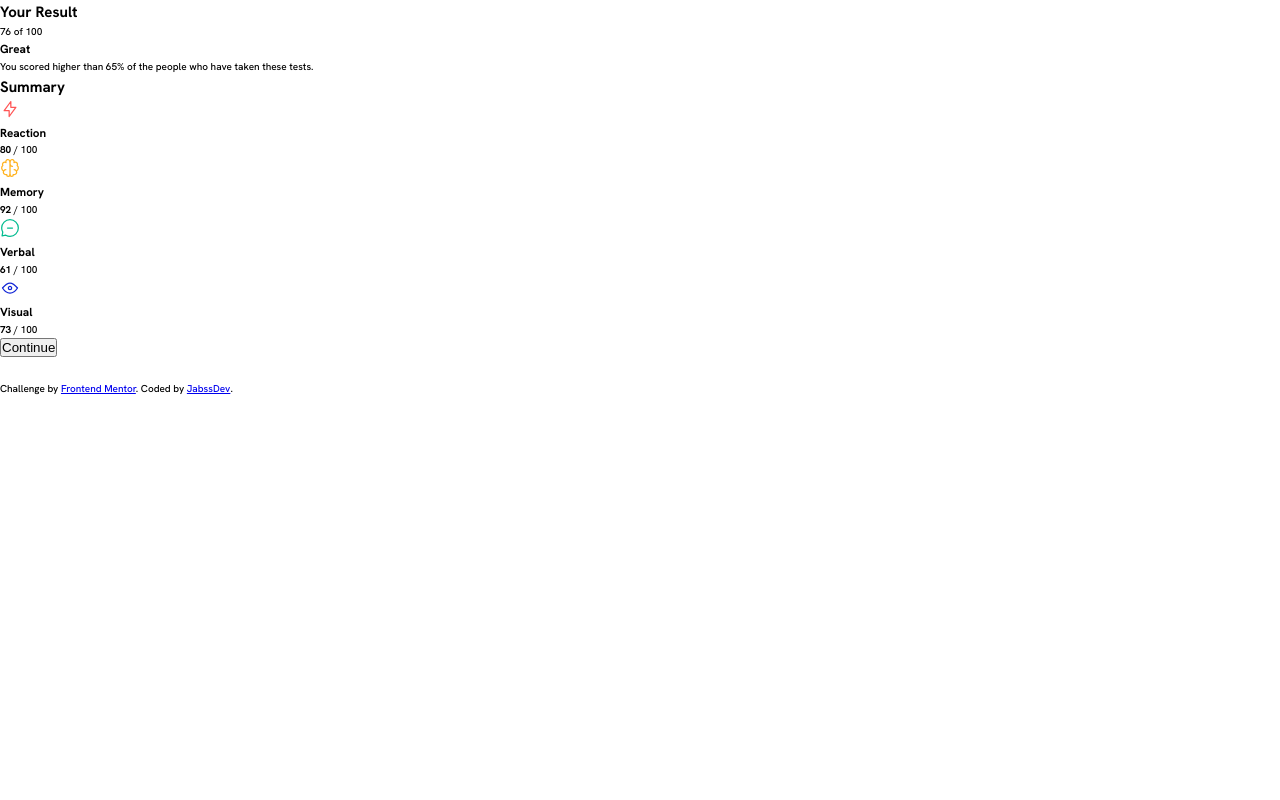
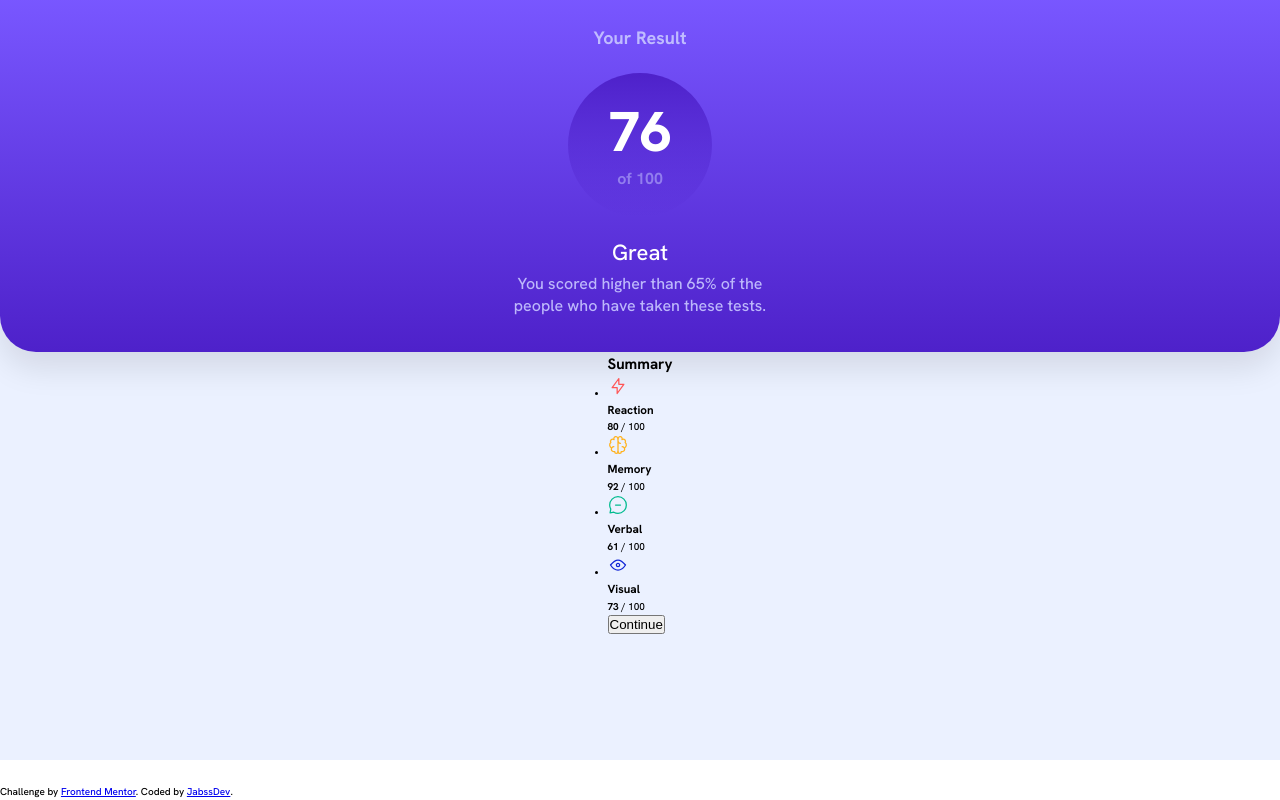
Before and after one commit to jabssdev/results-summary-component, a plain HTML site: page src/index.html in a window 1280 px wide. Drawn offline with Linux system fonts and the light colour scheme.

Commit message:
style: update color variables and add main layout styles for result card component

```diff
--- a/src/styles.css
+++ b/src/styles.css
@@ -10,8 +10,10 @@
 	--clr-persian-blue: hsla(241, 72%, 46%, 0);
 
 	--clr-white: hsl(0, 0%, 100%);
-	--clr-pale-blue: hsl(221, 100%, 96%);
+	--clr-pale-blue: hsl(222, 100%, 96%);
 	--clr-light-lavender: hsl(241, 100%, 89%);
+	--clr-light-lavender-50: hsla(241, 100%, 89%, 0.5);
+	--clr-light-lavender-90: hsla(241, 100%, 89%, 0.9);
 	--clr-dark-gray-blue: hsl(224, 30%, 27%);
 
 	font-size: clamp(50%, 0.5vw + 50%, 62.5%);
@@ -69,3 +71,79 @@ body {
 	white-space: nowrap;
 	border: 0;
 }
+
+main {
+	flex: 1;
+	display: flex;
+	flex-direction: column;
+	align-items: center;
+	background-color: var(--clr-pale-blue);
+}
+
+.result-card {
+	width: 100%;
+	padding: 2.4rem;
+	display: flex;
+	flex-direction: column;
+	align-items: center;
+	justify-content: center;
+	background: linear-gradient(to bottom, var(--clr-light-slate-blue), var(--clr-violet-blue));
+	border-bottom-left-radius: 3.6rem;
+	border-bottom-right-radius: 3.6rem;
+	overflow: hidden;
+	box-shadow: 0 1.6rem 3.2rem rgba(0, 0, 0, 0.1);
+}
+
+.result-card__title {
+	font-size: 1.8rem;
+	font-weight: 700;
+	color: var(--clr-light-lavender-90);
+	margin-bottom: 2rem;
+}
+
+.result-card__score {
+	width: 14.4rem;
+	height: 14.4rem;
+	margin-bottom: 1.8rem;
+	display: flex;
+	flex-direction: column;
+	align-items: center;
+	justify-content: center;
+	background: linear-gradient(to top, var(--clr-persian-blue), var(--clr-violet-blue));
+	border-radius: 50%;
+}
+
+.result-card__score--number {
+	font-size: 5.6rem;
+	font-weight: 800;
+	line-height: 1.2;
+	color: var(--clr-white);
+}
+
+.result-card__score--out-of {
+	font-size: 1.6rem;
+	font-weight: 700;
+	color: var(--clr-light-lavender-50);
+}
+
+.result-card__rating {
+	max-width: 26rem;
+	margin-bottom: 1rem;
+	display: flex;
+	flex-direction: column;
+	align-items: center;
+}
+
+.result-card__rating--title {
+	font-size: 2.2rem;
+	font-weight: 500;
+	color: var(--clr-white);
+	margin-bottom: 0.3rem;
+}
+
+.result-card__rating--description {
+	text-align: center;
+	font-size: 1.6rem;
+	color: var(--clr-light-lavender-90);
+	line-height: 1.4;
+}
```
